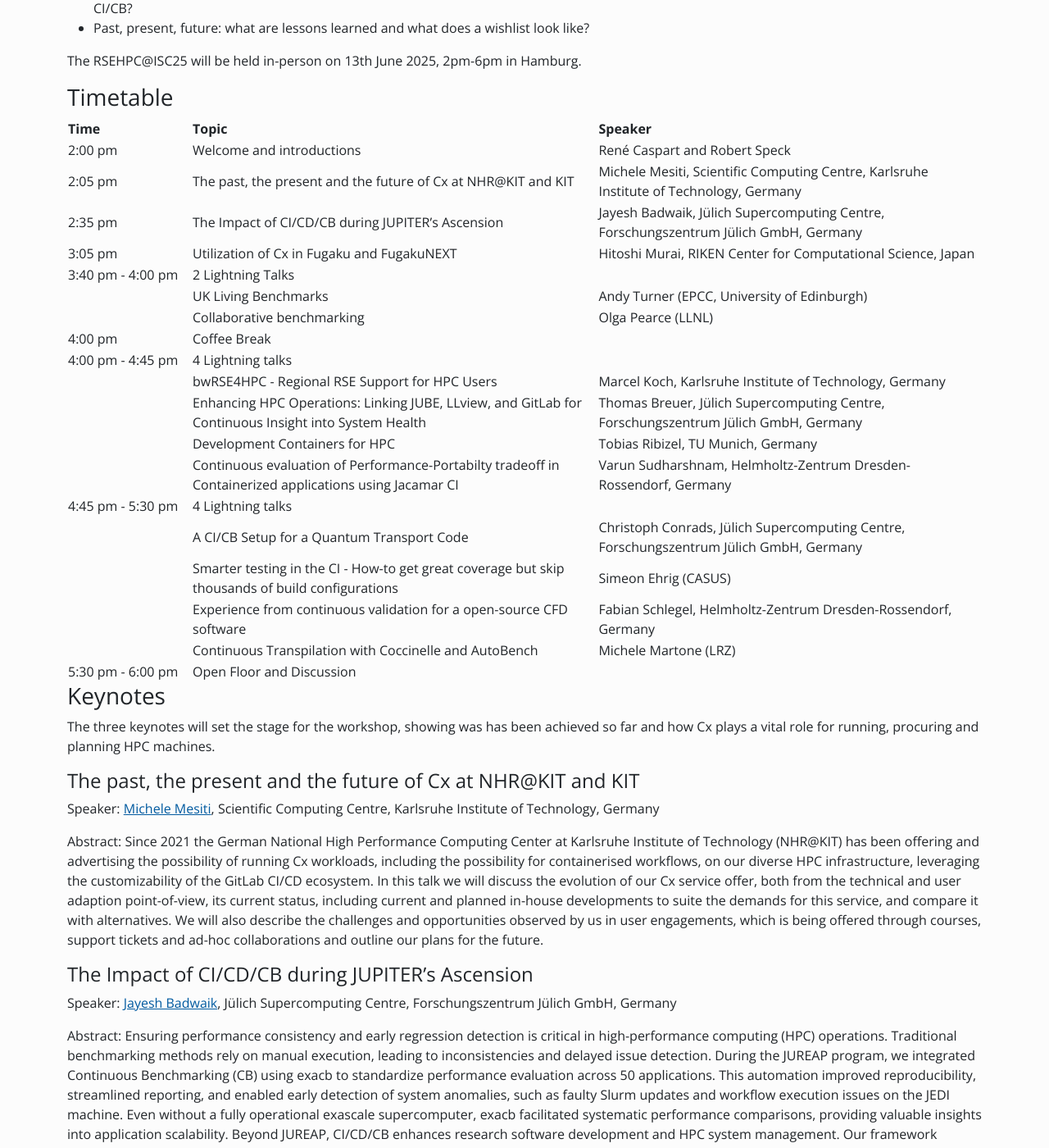
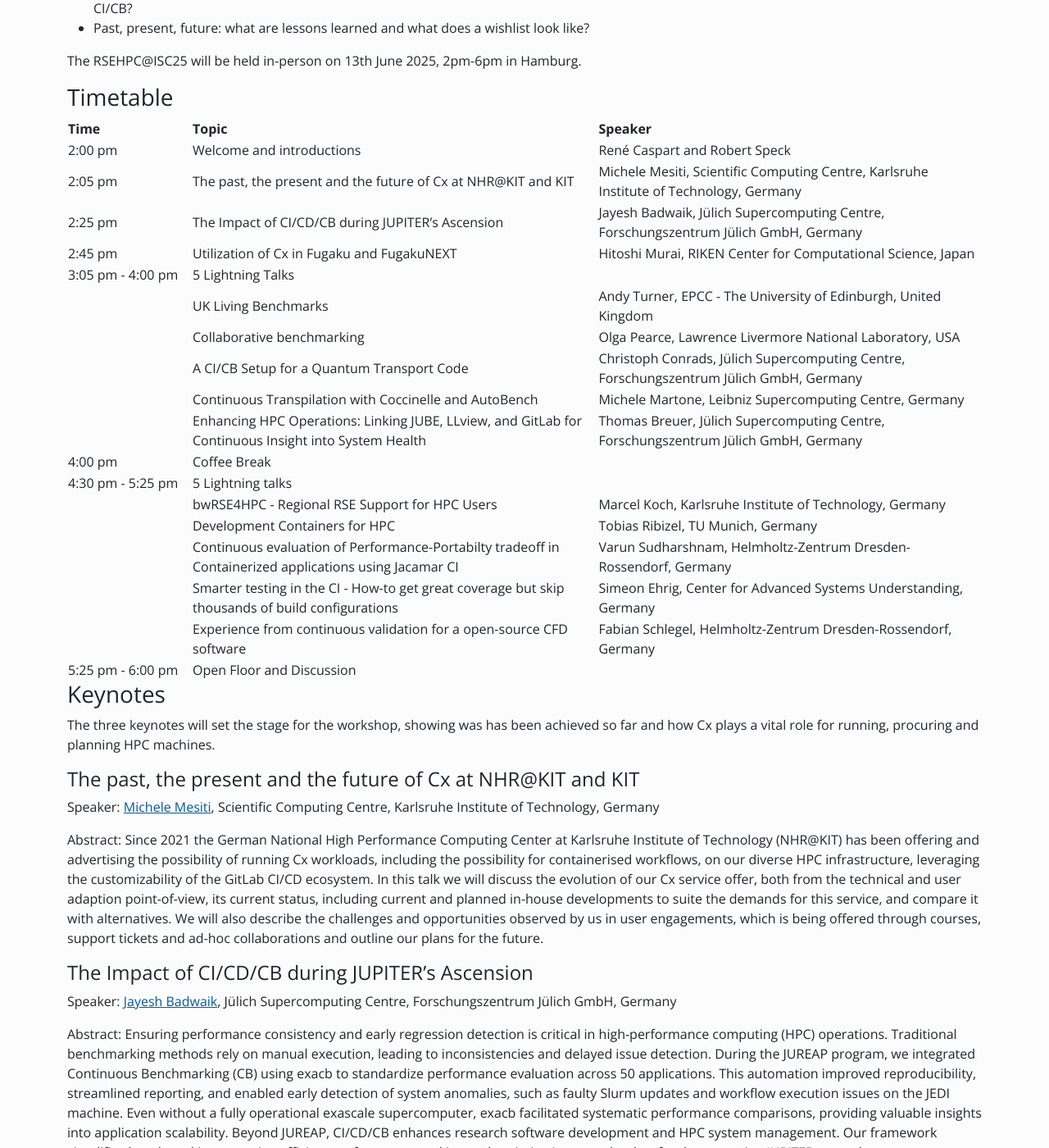
Before and after one commit to Helmholtz-HiRSE/helmholtz-hirse.github.io, a Jekyll site: the page built from _events/2025_06_13-rsehpcatisc.md, in a window 1280 px wide and 1400 px high, scrolled down 1449 px. Shown: the whole window at 82% size. Built offline with Jekyll 4.4.1, drawn with Linux system fonts in a browser that asks for light colours; nearby versions of some CDN libraries.

Commit message:
Update 2025_06_13-rsehpcatisc.md

```diff
--- a/_events/2025_06_13-rsehpcatisc.md
+++ b/_events/2025_06_13-rsehpcatisc.md
@@ -51,29 +51,27 @@
 |---|---|---|
 | 2:05 pm | The past, the present and the future of Cx at NHR@KIT and KIT | Michele Mesiti, Scientific Computing Centre, Karlsruhe Institute of Technology, Germany |
 |---|---|---|
-| 2:35 pm | The Impact of CI/CD/CB during JUPITER’s Ascension | Jayesh Badwaik, Jülich Supercomputing Centre, Forschungszentrum Jülich GmbH, Germany |
+| 2:25 pm | The Impact of CI/CD/CB during JUPITER’s Ascension | Jayesh Badwaik, Jülich Supercomputing Centre, Forschungszentrum Jülich GmbH, Germany |
 |---|---|---|
-| 3:05 pm | Utilization of Cx in Fugaku and FugakuNEXT | Hitoshi Murai, RIKEN Center for Computational Science, Japan |
+| 2:45 pm | Utilization of Cx in Fugaku and FugakuNEXT | Hitoshi Murai, RIKEN Center for Computational Science, Japan |
 |---|---|---|
-| 3:40 pm - 4:00 pm | 2 Lightning Talks | |
-|  | UK Living Benchmarks | Andy Turner (EPCC, University of Edinburgh) |
-|  | Collaborative benchmarking | Olga Pearce (LLNL) |
+| 3:05 pm - 4:00 pm | 5 Lightning Talks | |
+|  | UK Living Benchmarks | Andy Turner, EPCC - The University of Edinburgh, United Kingdom |
+|  | Collaborative benchmarking | Olga Pearce, Lawrence Livermore National Laboratory, USA |
+|  | A CI/CB Setup for a Quantum Transport Code | Christoph Conrads, Jülich Supercomputing Centre, Forschungszentrum Jülich GmbH, Germany |
+|  | Continuous Transpilation with Coccinelle and AutoBench | Michele Martone, Leibniz Supercomputing Centre, Germany |
+|  | Enhancing HPC Operations: Linking JUBE, LLview, and GitLab for Continuous Insight into System Health | Thomas Breuer, Jülich Supercomputing Centre, Forschungszentrum Jülich GmbH, Germany
 |---|---|---|
 | 4:00 pm |  Coffee Break | |
 |---|---|---|
-| 4:00 pm - 4:45 pm |  4 Lightning talks | |
+| 4:30 pm - 5:25 pm |  5 Lightning talks | |
 |  | bwRSE4HPC - Regional RSE Support for HPC Users | Marcel Koch, Karlsruhe Institute of Technology, Germany |
-|  | Enhancing HPC Operations: Linking JUBE, LLview, and GitLab for Continuous Insight into System Health | Thomas Breuer, Jülich Supercomputing Centre, Forschungszentrum Jülich GmbH, Germany
 |  | Development Containers for HPC | Tobias Ribizel, TU Munich, Germany|
 |  | Continuous evaluation of Performance-Portabilty tradeoff in Containerized applications using Jacamar CI | Varun Sudharshnam, Helmholtz-Zentrum Dresden-Rossendorf, Germany |
+|  | Smarter testing in the CI - How-to get great coverage but skip thousands of build configurations | Simeon Ehrig, Center for Advanced Systems Understanding, Germany |
+|  | Experience from continuous validation for a open-source CFD software | Fabian Schlegel, Helmholtz-Zentrum Dresden-Rossendorf, Germany |
 |---|---|---|
-| 4:45 pm - 5:30 pm | 4 Lightning talks | |
-|  | A CI/CB Setup for a Quantum Transport Code | Christoph Conrads, Jülich Supercomputing Centre, Forschungszentrum Jülich GmbH, Germany |
-|  | Smarter testing in the CI - How-to get great coverage but skip thousands of build configurations | Simeon Ehrig (CASUS) |
-|  | Experience from continuous validation for a open-source CFD software | Fabian Schlegel, Helmholtz-Zentrum Dresden-Rossendorf, Germany |
-|  | Continuous Transpilation with Coccinelle and AutoBench | Michele Martone (LRZ) |
-|---|---|---|
-| 5:30 pm - 6:00 pm | Open Floor and Discussion | |
+| 5:25 pm - 6:00 pm | Open Floor and Discussion | |
 |---|---|---|
 
 
```
